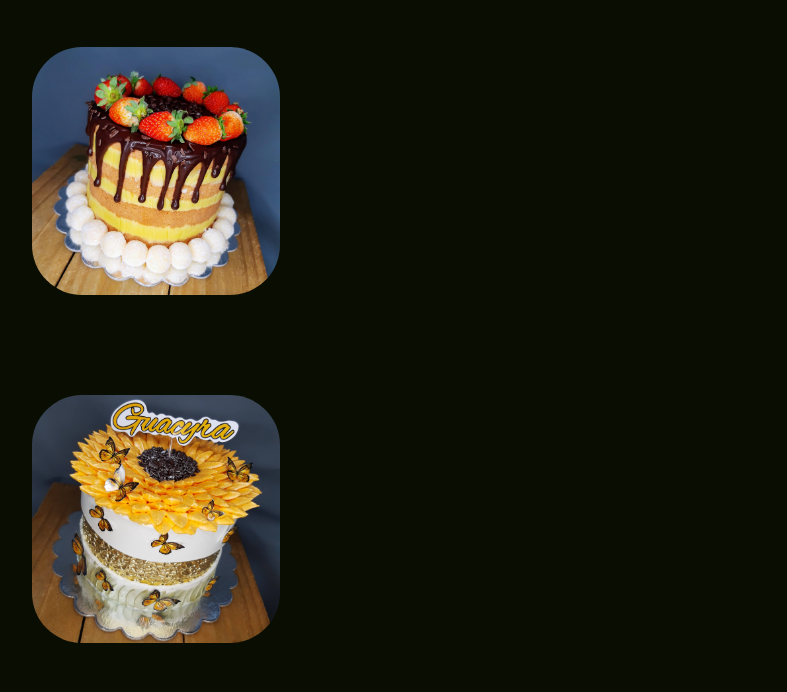
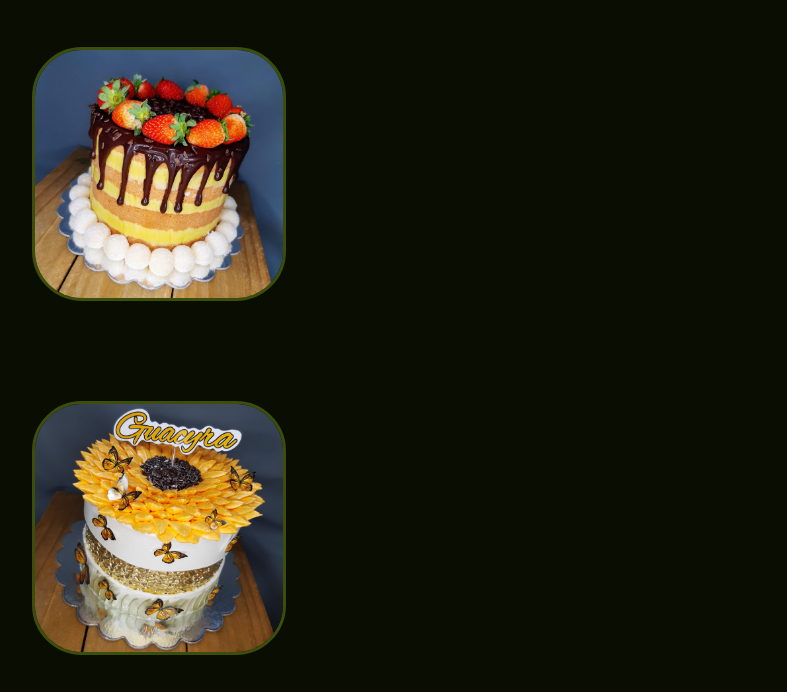
Before and after one commit to MatheusGrz141/Du-Karmo-Confeitaria, a plain HTML site: page bolos/bolos.html in a window 1280 px wide. Shown: the part 108-800 px from the top of the page, without its empty margins (18-805 px from the left). Drawn offline with Linux system fonts and the light colour scheme; files that its build step writes are made by us from their sources; files whose address does not match are found by name; a web font is replaced by a local one.

Commit message:
correção borda das imagens

```diff
--- a/styleBolos.css
+++ b/styleBolos.css
@@ -1,10 +1,10 @@
-*{
+* {
   color: white;
   margin: 0;
   padding: 0;
 }
-body{
-    background-color: var(  --bag-color);
+body {
+  background-color: var(--bag-color);
 }
 :root {
   --text-color: rgb(255, 255, 255);
@@ -21,18 +21,15 @@ body{
 
   text-align: center;
 }
-.bolosAlones {
 
-
-}
 .bolosAlone {
-
   display: flex;
   gap: 30px;
   padding: 20px;
 }
 .bolosAlone img {
   border-radius: 50px;
+  border: 3px solid var(--border-color);
   margin: 30px;
   width: 20%;
   height: 20%;
@@ -41,7 +38,6 @@ padding: 20px;
 .bolosAlone img:hover {
   transform: scale(1.2);
   transition: 0.5s;
-
 }
 .bolosAlone p {
   font-size: 20px;
@@ -53,7 +49,7 @@ padding: 20px;
   body {
     background-color: var(--bag-color);
   }
-  #bolos{
+  #bolos {
     margin-bottom: 40px;
   }
   .bolosAlones {
```
Lines whose indentation alone changed are shown as unchanged.
